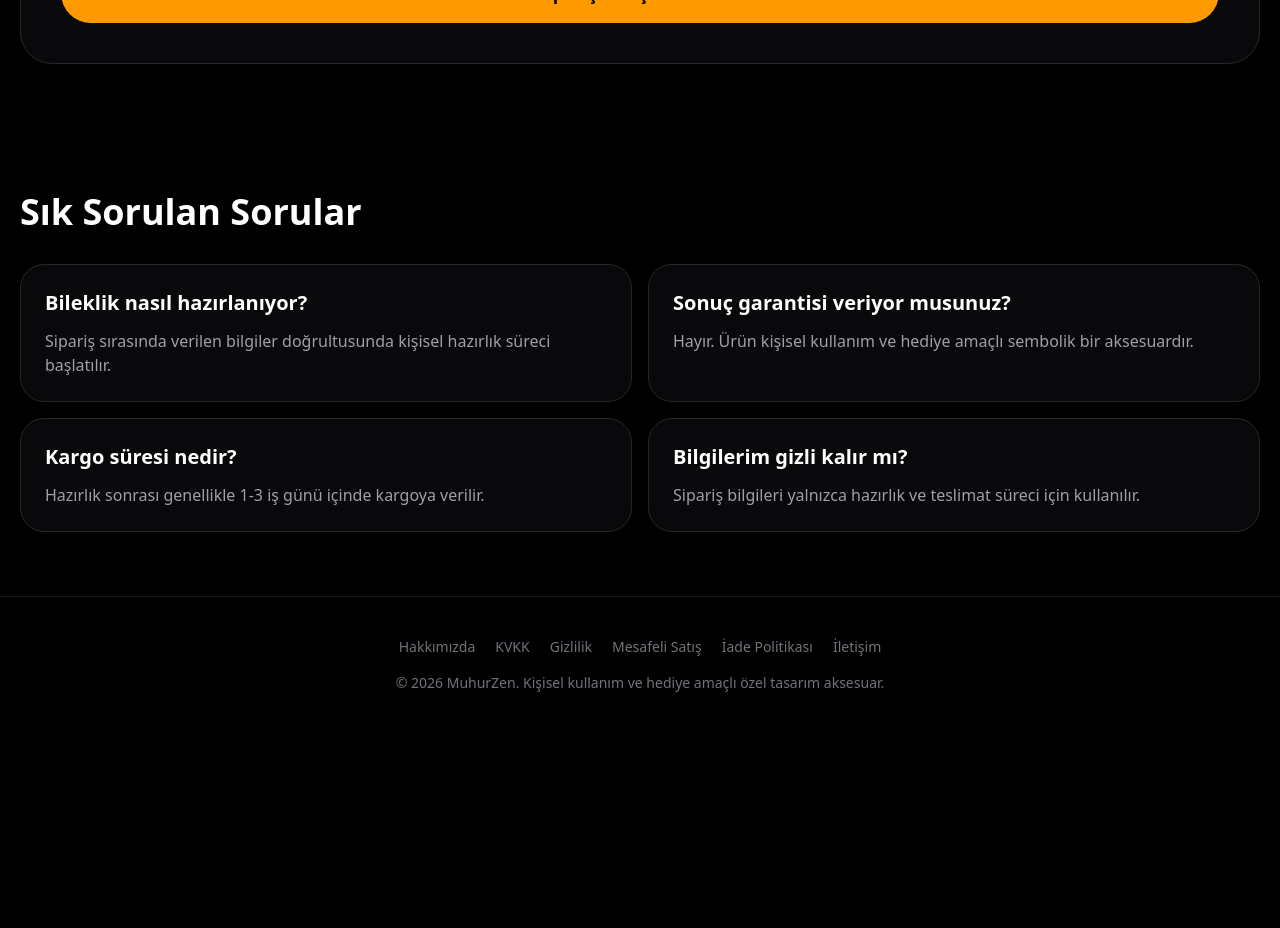
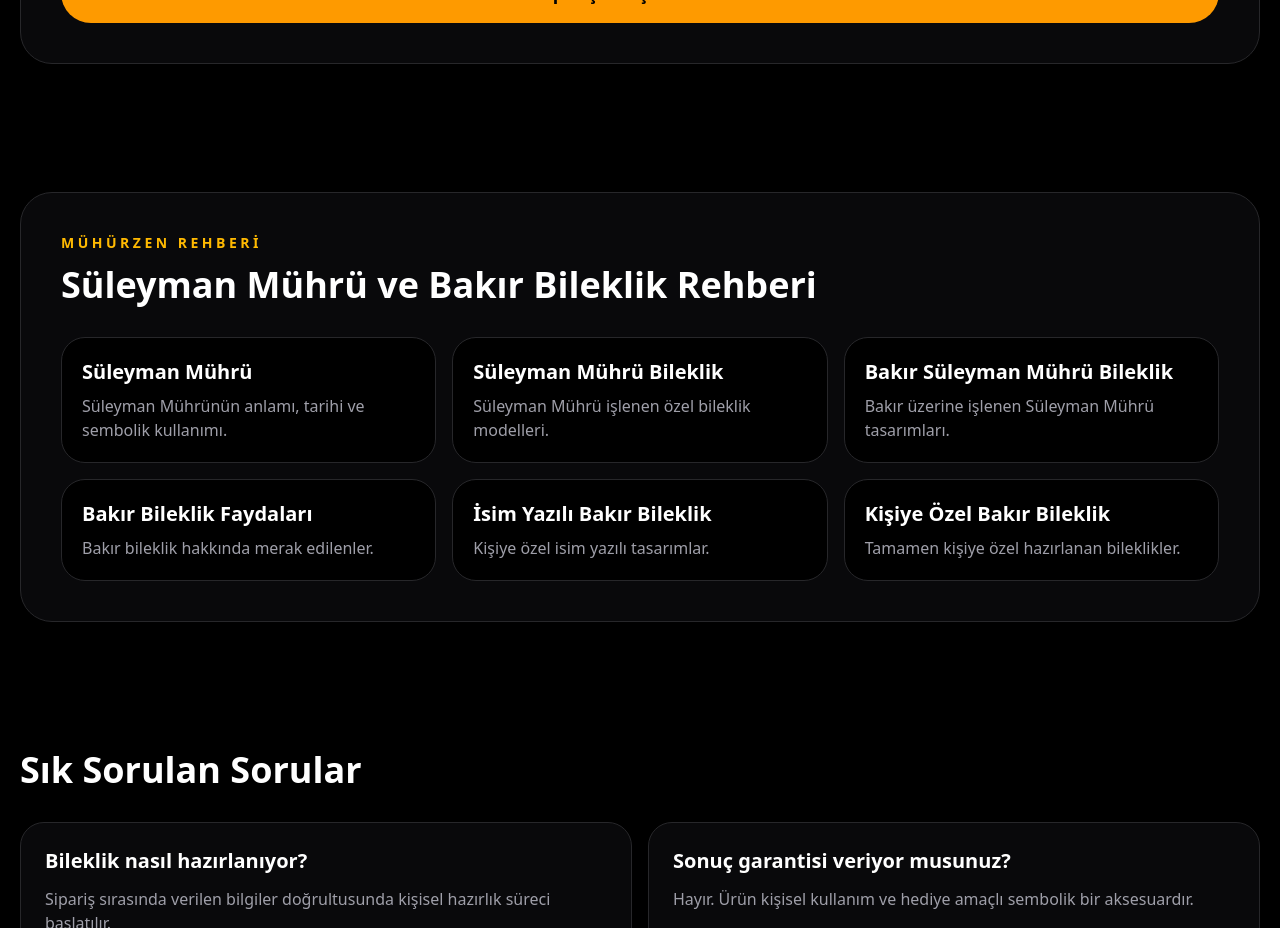
Before and after one commit to gullucimen23-web/muhurzen-site, a Next.js app: page / in a window 1280 px wide. Shown: the part 3860-4788 px from the top of the page. Before the commit the page ends 4593 px from the top, so only its background shows below. Built offline with nearby package versions, Linux system fonts and the light colour scheme.

Commit message:
seo links

```diff
--- /dev/null
+++ b/src/app/components/SeoInternalLinks.tsx
@@ -0,0 +1,63 @@
+const seoLinks = [
+  {
+    href: "/suleyman-muhru",
+    title: "Süleyman Mührü",
+    desc: "Sembolün anlamı ve takılardaki kullanımını keşfet.",
+  },
+  {
+    href: "/suleyman-muhru-bileklik",
+    title: "Süleyman Mührü Bileklik",
+    desc: "Kişiye özel Süleyman Mührü bileklik tasarımları.",
+  },
+  {
+    href: "/bakir-suleyman-muhru-bileklik",
+    title: "Bakır Süleyman Mührü Bileklik",
+    desc: "Bakır işçiliğiyle hazırlanan sembolik bileklikler.",
+  },
+  {
+    href: "/kisiye-ozel-bakir-bileklik",
+    title: "Kişiye Özel Bakır Bileklik",
+    desc: "İsim, tarih ve özel sembollerle hazırlanan bileklikler.",
+  },
+  {
+    href: "/bakir-bileklik-faydalari",
+    title: "Bakır Bileklik Faydaları",
+    desc: "Bakır bileklik kullanımı ve bakım önerileri.",
+  },
+  {
+    href: "/isim-yazili-bakir-bileklik",
+    title: "İsim Yazılı Bakır Bileklik",
+    desc: "Anlamlı ve kişiye özel hediye seçenekleri.",
+  },
+];
+
+export default function SeoInternalLinks() {
+  return (
+    <section className="mx-auto max-w-7xl px-5 py-16">
+      <div className="rounded-[2rem] border border-zinc-800 bg-zinc-950 p-6 md:p-10">
+        <p className="text-sm font-bold uppercase tracking-[0.25em] text-amber-400">
+          MühürZen Rehberi
+        </p>
+        <h2 className="mt-3 text-4xl font-black">
+          Bakır bileklik ve Süleyman Mührü rehberi
+        </h2>
+        <p className="mt-4 max-w-3xl leading-7 text-zinc-400">
+          Kişiye özel bakır bileklikler, Süleyman Mührü sembolü ve bakım önerileri hakkında hazırladığımız rehberleri inceleyebilirsiniz.
+        </p>
+
+        <div className="mt-8 grid gap-4 md:grid-cols-2 lg:grid-cols-3">
+          {seoLinks.map((link) => (
+            <a
+              key={link.href}
+              href={link.href}
+              className="rounded-3xl border border-zinc-800 bg-black p-5 transition hover:border-amber-500 hover:bg-amber-500/10"
+            >
+              <h3 className="text-xl font-black text-white">{link.title}</h3>
+              <p className="mt-3 text-sm leading-6 text-zinc-400">{link.desc}</p>
+            </a>
+          ))}
+        </div>
+      </div>
+    </section>
+  );
+}
--- a/src/app/page.tsx
+++ b/src/app/page.tsx
@@ -529,7 +529,63 @@ export default function Home() {
           )}
         </div>
       </section>
+        <section className="mx-auto max-w-7xl px-5 py-16">
+  <div className="rounded-[2rem] border border-zinc-800 bg-zinc-950 p-6 md:p-10">
+    <p className="text-sm font-bold uppercase tracking-[0.25em] text-amber-400">
+      MühürZen Rehberi
+    </p>
 
+    <h2 className="mt-3 text-4xl font-black">
+      Süleyman Mührü ve Bakır Bileklik Rehberi
+    </h2>
+
+    <div className="mt-8 grid gap-4 md:grid-cols-2 lg:grid-cols-3">
+
+      <a href="/suleyman-muhru" className="rounded-3xl border border-zinc-800 bg-black p-5 hover:border-amber-500">
+        <h3 className="text-xl font-black">Süleyman Mührü</h3>
+        <p className="mt-2 text-zinc-400">
+          Süleyman Mührünün anlamı, tarihi ve sembolik kullanımı.
+        </p>
+      </a>
+
+      <a href="/suleyman-muhru-bileklik" className="rounded-3xl border border-zinc-800 bg-black p-5 hover:border-amber-500">
+        <h3 className="text-xl font-black">Süleyman Mührü Bileklik</h3>
+        <p className="mt-2 text-zinc-400">
+          Süleyman Mührü işlenen özel bileklik modelleri.
+        </p>
+      </a>
+
+      <a href="/bakir-suleyman-muhru-bileklik" className="rounded-3xl border border-zinc-800 bg-black p-5 hover:border-amber-500">
+        <h3 className="text-xl font-black">Bakır Süleyman Mührü Bileklik</h3>
+        <p className="mt-2 text-zinc-400">
+          Bakır üzerine işlenen Süleyman Mührü tasarımları.
+        </p>
+      </a>
+
+      <a href="/bakir-bileklik-faydalari" className="rounded-3xl border border-zinc-800 bg-black p-5 hover:border-amber-500">
+        <h3 className="text-xl font-black">Bakır Bileklik Faydaları</h3>
+        <p className="mt-2 text-zinc-400">
+          Bakır bileklik hakkında merak edilenler.
+        </p>
+      </a>
+
+      <a href="/isim-yazili-bakir-bileklik" className="rounded-3xl border border-zinc-800 bg-black p-5 hover:border-amber-500">
+        <h3 className="text-xl font-black">İsim Yazılı Bakır Bileklik</h3>
+        <p className="mt-2 text-zinc-400">
+          Kişiye özel isim yazılı tasarımlar.
+        </p>
+      </a>
+
+      <a href="/kisiye-ozel-bakir-bileklik" className="rounded-3xl border border-zinc-800 bg-black p-5 hover:border-amber-500">
+        <h3 className="text-xl font-black">Kişiye Özel Bakır Bileklik</h3>
+        <p className="mt-2 text-zinc-400">
+          Tamamen kişiye özel hazırlanan bileklikler.
+        </p>
+      </a>
+
+    </div>
+  </div>
+</section>
       <section id="sss" className="mx-auto max-w-7xl px-5 py-16">
         <h2 className="text-4xl font-black">Sık Sorulan Sorular</h2>
         <div className="mt-8 grid gap-4 md:grid-cols-2">
```
